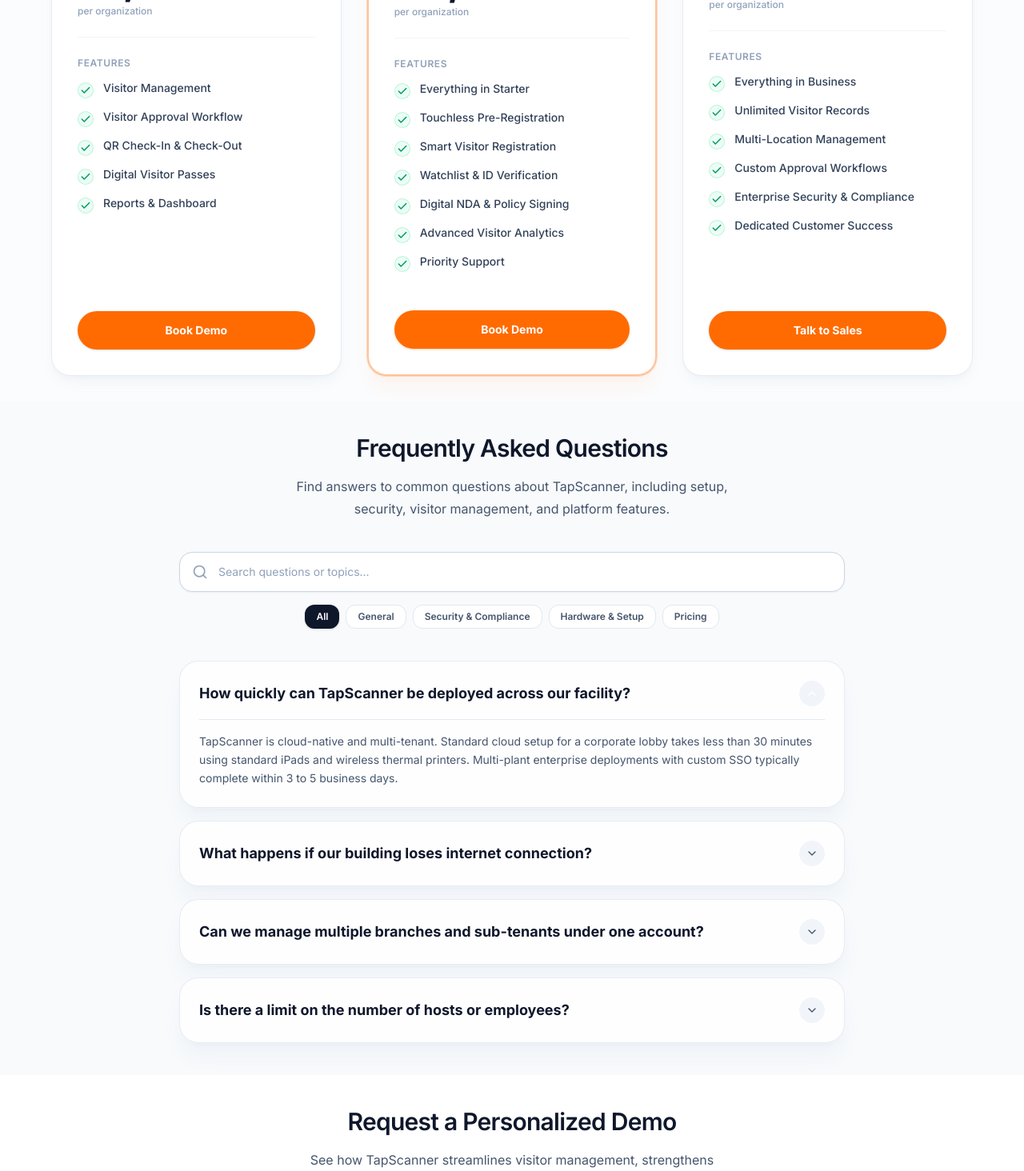
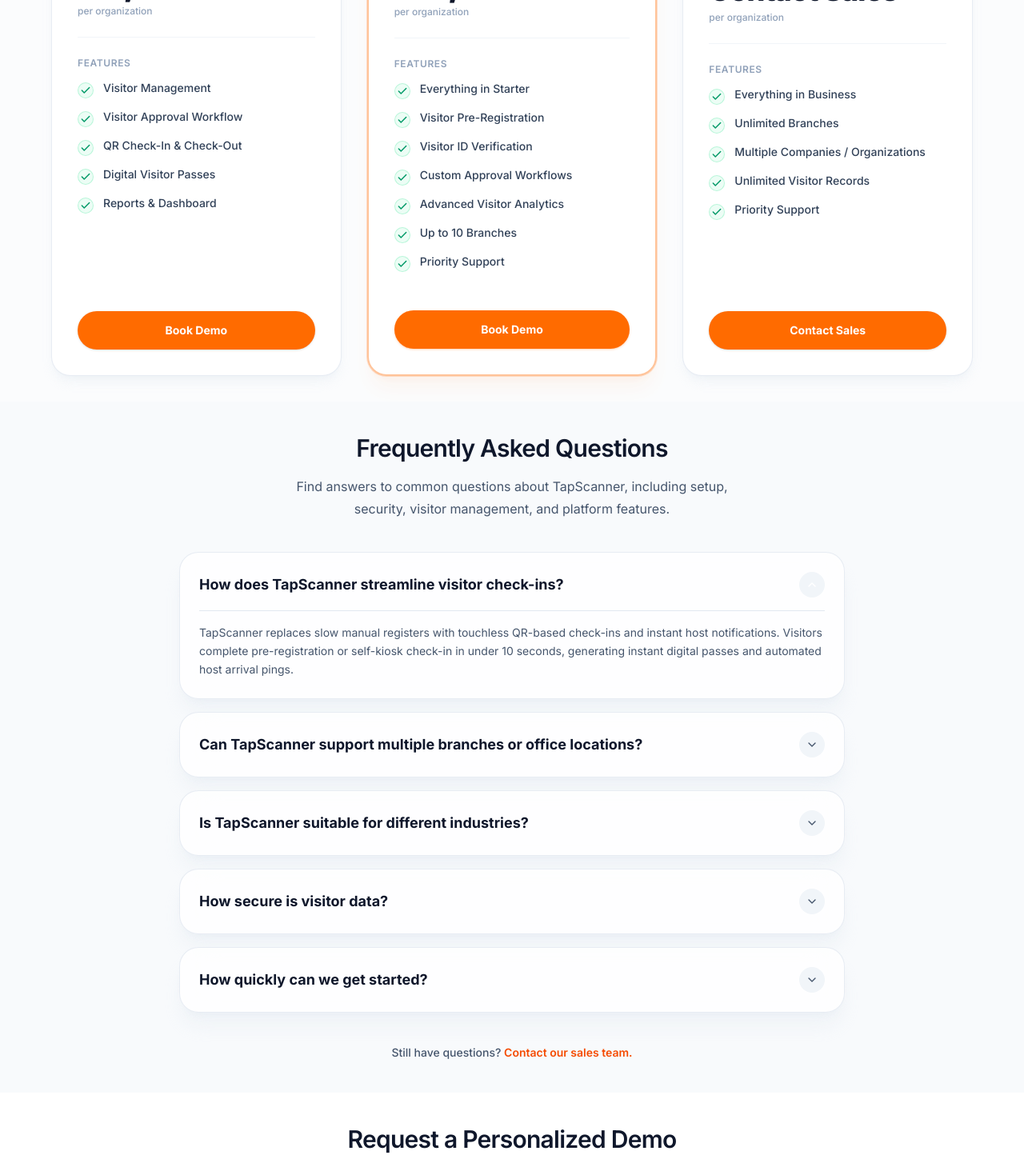
Before and after one commit to Sufiyanahmad7/tapscanner-landing-page, a Next.js app: page / in a window 1280 px wide. Shown: the part 6160-7624 px from the top of the page at 80% size. Built offline with nearby package versions, Linux system fonts and the light colour scheme; no server answers.

Commit message:
feat: improve industry solutions, pricing, FAQ, and feature section content

```diff
--- a/src/components/sections/FAQSection.tsx
+++ b/src/components/sections/FAQSection.tsx
@@ -2,25 +2,12 @@
 
 import React, { useState } from 'react';
 import { motion, AnimatePresence } from 'framer-motion';
-import { ChevronDown, Search, HelpCircle, Sparkles } from 'lucide-react';
+import { ChevronDown } from 'lucide-react';
 import { FAQ_ITEMS } from '@/lib/constants';
-import { Badge } from '@/components/ui/Badge';
 import { GlassCard } from '@/components/ui/GlassCard';
 
-export const FAQSection: React.FC = () => {
-  const [searchTerm, setSearchTerm] = useState('');
-  const [selectedCategory, setSelectedCategory] = useState<string>('All');
+export const FAQSection: React.FC<{ onBookDemo?: () => void }> = ({ onBookDemo }) => {
   const [openFaqId, setOpenFaqId] = useState<string | null>('1');
-
-  const categories = ['All', 'General', 'Security & Compliance', 'Hardware & Setup', 'Pricing'];
-
-  const filteredFaqs = FAQ_ITEMS.filter((faq) => {
-    const matchesCategory = selectedCategory === 'All' || faq.category === selectedCategory;
-    const matchesSearch =
-      faq.question.toLowerCase().includes(searchTerm.toLowerCase()) ||
-      faq.answer.toLowerCase().includes(searchTerm.toLowerCase());
-    return matchesCategory && matchesSearch;
-  });
 
   return (
     <section className="py-10 bg-slate-50 relative overflow-hidden" id="faq">
@@ -36,39 +23,9 @@ export const FAQSection: React.FC = () => {
           </p>
         </div>
 
-        {/* Search Bar & Category Filter */}
-        <div className="space-y-4 mb-10">
-          <div className="relative">
-            <Search className="w-5 h-5 text-slate-400 absolute left-4 top-1/2 -translate-y-1/2" />
-            <input
-              type="text"
-              placeholder="Search questions or topics..."
-              value={searchTerm}
-              onChange={(e) => setSearchTerm(e.target.value)}
-              className="w-full pl-12 pr-4 py-3.5 bg-white border border-slate-300 rounded-2xl text-sm text-slate-900 placeholder:text-slate-400 focus:outline-none focus:ring-2 focus:ring-orange-500/40 shadow-xs"
-            />
-          </div>
-
-          <div className="flex flex-wrap justify-center gap-2">
-            {categories.map((cat) => (
-              <button
-                key={cat}
-                onClick={() => setSelectedCategory(cat)}
-                className={`px-3.5 py-1.5 rounded-xl text-xs font-semibold transition-all cursor-pointer ${selectedCategory === cat
-                    ? 'bg-slate-900 text-white shadow-sm'
-                    : 'bg-white text-slate-600 border border-slate-200 hover:bg-slate-100'
-                  }`}
-              >
-                {cat}
-              </button>
-            ))}
-          </div>
-        </div>
-
-        {/* FAQ Accordion List */}
+        {/* FAQ Accordion List (5 Items) */}
         <div className="space-y-4">
-          {filteredFaqs.length > 0 ? (
-            filteredFaqs.map((faq) => {
+          {FAQ_ITEMS.map((faq) => {
             const isOpen = openFaqId === faq.id;
             return (
               <GlassCard
@@ -105,12 +62,28 @@ export const FAQSection: React.FC = () => {
                 </AnimatePresence>
               </GlassCard>
             );
-            })
-          ) : (
-            <div className="text-center py-8 text-slate-500 text-sm">
-              No matching questions found. Try another search query.
+          })}
         </div>
-          )}
+
+        {/* Small Bottom CTA */}
+        <div className="text-center mt-10">
+          <p className="text-sm font-medium text-slate-600">
+            Still have questions?{' '}
+            <button
+              type="button"
+              onClick={() => {
+                if (onBookDemo) {
+                  onBookDemo();
+                } else {
+                  const demoEl = document.getElementById('demo-inquiry');
+                  demoEl?.scrollIntoView({ behavior: 'smooth' });
+                }
+              }}
+              className="text-orange-600 font-semibold hover:underline cursor-pointer inline-flex items-center gap-1"
+            >
+              Contact our sales team.
+            </button>
+          </p>
         </div>
       </div>
     </section>
--- a/src/components/sections/PlatformModules.tsx
+++ b/src/components/sections/PlatformModules.tsx
@@ -84,15 +84,14 @@ const VISITOR_MANAGEMENT_FEATURES = [
     previewBorder: 'border-purple-500/30',
     buttonBg: 'bg-purple-600 hover:bg-purple-700 shadow-purple-500/20 text-white',
     highlights: [
-      'Automatic Wireless Thermal Badge Printing',
-      'Color-Coded Visitor Category Badges',
-      'Expiration Date & Time Watermarking',
-      'Custom Corporate Logo & Branding',
-      'Turnstile & Speed Gate Integration',
+      'Instant Visitor Badge Printing',
+      'Digital Visitor Passes',
+      'QR Code-Based Visitor Identification',
+      'Visitor Badge Expiry Management',
     ],
     metrics: [
-      { label: 'Print Duration', value: '1.2 Sec' },
-      { label: 'Zero-Ink Thermal Efficiency', value: '100%' },
+      { label: 'Badge Generation', value: '1.2 Sec' },
+      { label: 'Digital Visitor Identification', value: '100%' },
     ],
   },
   {
@@ -110,14 +109,14 @@ const VISITOR_MANAGEMENT_FEATURES = [
     previewBorder: 'border-emerald-500/30',
     buttonBg: 'bg-emerald-600 hover:bg-emerald-700 shadow-emerald-500/20 text-white',
     highlights: [
-      'Instant Internal Blacklist Screening',
-      'VIP Red-Carpet Reception Alerts',
-      'Restricted Area Access Blocking',
-      'Security Guard Handheld Alerts',
-      'Tamper-Proof Audit Logging',
+      'Pre-Registered Visitor Check-In',
+      'Visitor ID Verification',
+      'QR Visitor Passes',
+      'Instant Host Notifications',
+      'Visitor Reports & Analytics',
     ],
     metrics: [
-      { label: 'Unwanted Entry Block', value: '100%' },
+      { label: 'Digital Visitor Verification', value: '100%' },
       { label: 'Security Flag Response', value: 'Instant' },
     ],
   },
@@ -140,7 +139,6 @@ const VISITOR_MANAGEMENT_FEATURES = [
       'Peak Lobby Traffic Trend Analysis',
       'Historical Visitor Log Archive',
       'Automated PDF/CSV Audit Report Export',
-      'GDPR Compliant Data Masking & Retention',
     ],
     metrics: [
       { label: 'Audit Compliance', value: '100%' },
--- a/src/components/sections/PricingSection.tsx
+++ b/src/components/sections/PricingSection.tsx
@@ -28,16 +28,16 @@ export const PricingSection: React.FC<{ onBookDemo: () => void }> = ({ onBookDem
     {
       id: 'business',
       name: 'Business',
-      bestFor: 'Best for Growing Businesses',
+      bestFor: 'Best for Growing Businesses (Up to 10 Branches)',
       priceINR: isAnnual ? '11,049' : '12,999',
       priceUSD: isAnnual ? '126' : '149',
       features: [
         'Everything in Starter',
-        'Touchless Pre-Registration',
-        'Smart Visitor Registration',
-        'Watchlist & ID Verification',
-        'Digital NDA & Policy Signing',
+        'Visitor Pre-Registration',
+        'Visitor ID Verification',
+        'Custom Approval Workflows',
         'Advanced Visitor Analytics',
+        'Up to 10 Branches',
         'Priority Support',
       ],
       ctaText: 'Book Demo',
@@ -46,18 +46,17 @@ export const PricingSection: React.FC<{ onBookDemo: () => void }> = ({ onBookDem
     {
       id: 'enterprise',
       name: 'Enterprise',
-      bestFor: 'Best for Large Enterprises',
+      bestFor: 'Best for Multi-Company & Large Scale Deployments',
       priceINR: null,
       priceUSD: null,
       features: [
         'Everything in Business',
+        'Unlimited Branches',
+        'Multiple Companies / Organizations',
         'Unlimited Visitor Records',
-        'Multi-Location Management',
-        'Custom Approval Workflows',
-        'Enterprise Security & Compliance',
-        'Dedicated Customer Success',
+        'Priority Support',
       ],
-      ctaText: 'Talk to Sales',
+      ctaText: 'Contact Sales',
       isBusiness: false,
     },
   ];
--- a/src/lib/constants.ts
+++ b/src/lib/constants.ts
@@ -498,52 +498,46 @@ export const PRICING_PLANS: PricingPlan[] = [
     priceAnnual: 65,
     ctaText: 'Start 14-Day Trial',
     features: [
-      'Up to 1,000 Visitors / month',
-      'Touchless QR Check-in & Self Kiosk',
-      'Instant Email & SMS Host Alerts',
-      'Digital safety policy signing & Photo Capture',
-      'Basic Badge Printing Integration',
-      'Standard Audit Reports & CSV Export',
-      'Single Location Support',
+      'Visitor Management',
+      'Visitor Approval Workflow',
+      'QR Check-In & Check-Out',
+      'Digital Visitor Passes',
+      'Reports & Dashboard',
     ],
   },
   {
-    id: 'pro',
-    name: 'Professional Plan',
-    tagline: 'Complete movement control for growing corporate facilities.',
+    id: 'business',
+    name: 'Business Plan',
+    tagline: 'Scale-ready visitor operations for multi-branch organizations.',
     priceMonthly: 199,
     priceAnnual: 169,
     popular: true,
     badge: 'MOST POPULAR ⚡',
-    ctaText: 'Book Pro Demo',
+    ctaText: 'Book Demo',
     features: [
-      'Unlimited Visitors & Guests',
-      'Employee Movement & Break Pass Module',
-      'Material Gate Pass (Returnable & Asset Tracking)',
-      'WhatsApp & MS Teams Host Alerts',
-      'Delivery & Parcel Tracking Hub',
-      'Emergency Evacuation Evac-Roll-Call App',
-      'Up to 5 Facility Gates / Locations',
-      'Priority 24/7 Support SLA',
+      'Everything in Starter',
+      'Visitor Pre-Registration',
+      'Visitor ID Verification',
+      'Custom Approval Workflows',
+      'Advanced Visitor Analytics',
+      'Up to 10 Branches',
+      'Priority Support',
     ],
   },
   {
     id: 'enterprise',
-    name: 'Enterprise Custom',
-    tagline: 'Custom multi-tenant platform for global enterprises & plants.',
+    name: 'Enterprise Plan',
+    tagline: 'Unlimited scale for multi-company & large-scale deployments.',
     priceMonthly: 'Custom',
     priceAnnual: 'Custom',
-    ctaText: 'Talk to Sales',
-    badge: 'ENTERPRISE READY 🛡️',
+    ctaText: 'Contact Sales',
+    badge: 'SCALE READY 🛡️',
     features: [
-      'Everything in Professional Plan',
-      'Unlimited Facilities & Gate Locations',
-      'Custom Single Sign-On (Okta, Azure AD, SAML 2.0)',
-      'Contractor Safety Induction & PTW Module',
-      'Elevator, Turnstile & SDK Integrations',
-      'Dedicated Account Manager & Onsite Training',
-      'Custom SLA 99.99% Uptime Guarantee',
-      'Private Cloud or On-Premise Deployment Option',
+      'Everything in Business',
+      'Unlimited Branches',
+      'Multiple Companies / Organizations',
+      'Unlimited Visitor Records',
+      'Priority Support',
     ],
   },
 ];
@@ -552,25 +546,31 @@ export const FAQ_ITEMS: FAQItem[] = [
   {
     id: '1',
     category: 'General',
-    question: 'How quickly can TapScanner be deployed across our facility?',
-    answer: 'TapScanner is cloud-native and multi-tenant. Standard cloud setup for a corporate lobby takes less than 30 minutes using standard iPads and wireless thermal printers. Multi-plant enterprise deployments with custom SSO typically complete within 3 to 5 business days.',
+    question: 'How does TapScanner streamline visitor check-ins?',
+    answer: 'TapScanner replaces slow manual registers with touchless QR-based check-ins and instant host notifications. Visitors complete pre-registration or self-kiosk check-in in under 10 seconds, generating instant digital passes and automated host arrival pings.',
+  },
+  {
+    id: '2',
+    category: 'General',
+    question: 'Can TapScanner support multiple branches or office locations?',
+    answer: 'Yes, TapScanner is built on a multi-tenant cloud architecture that supports unlimited branches and regional office locations. Master administrators can set unified security policies across all sites while branch managers control location-specific approvals and visitor logs.',
+  },
+  {
+    id: '3',
+    category: 'General',
+    question: 'Is TapScanner suitable for different industries?',
+    answer: 'Absolutely. TapScanner is designed to adapt to diverse operational requirements across corporate offices, industrial manufacturing plants, commercial towers, healthcare facilities, and educational campuses. Custom workflows ensure compliance with industry-specific security and audit standards.',
   },
   {
     id: '4',
-    category: 'Hardware & Setup',
-    question: 'What happens if our building loses internet connection?',
-    answer: 'The TapScanner Mobile Security Guard App includes an offline queue engine. Guards can continue scanning QR passes and logging gate entries offline. Once internet connectivity is restored, the local buffer automatically syncs all logs back to the central cloud console without data loss.',
+    category: 'General',
+    question: 'How secure is visitor data?',
+    answer: 'TapScanner enforces enterprise-grade data security with encrypted data storage, strict access controls, and full privacy compliance. All visitor records, digital badges, and audit logs are safely stored with automated retention policies and instant audit readiness.',
   },
   {
     id: '5',
     category: 'General',
-    question: 'Can we manage multiple branches and sub-tenants under one account?',
-    answer: 'Yes! TapScanner is built from the ground up on a multi-tenant SaaS architecture. Master Super Admins can set global security policies while location managers manage branch-specific gates, receptionists, and approval workflows.',
-  },
-  {
-    id: '7',
-    category: 'Pricing',
-    question: 'Is there a limit on the number of hosts or employees?',
-    answer: 'Professional and Enterprise plans include unlimited employee profiles so your entire organization can receive instant visitor pings via WhatsApp, Teams, or Email.',
+    question: 'How quickly can we get started?',
+    answer: 'Cloud deployment takes less than 30 minutes for single-office locations, requiring no complex IT infrastructure. Multi-branch enterprise setups can be fully configured and operational across all facility gates within 2 to 3 business days.',
   },
 ];
```
Lines whose indentation alone changed are shown as unchanged.
